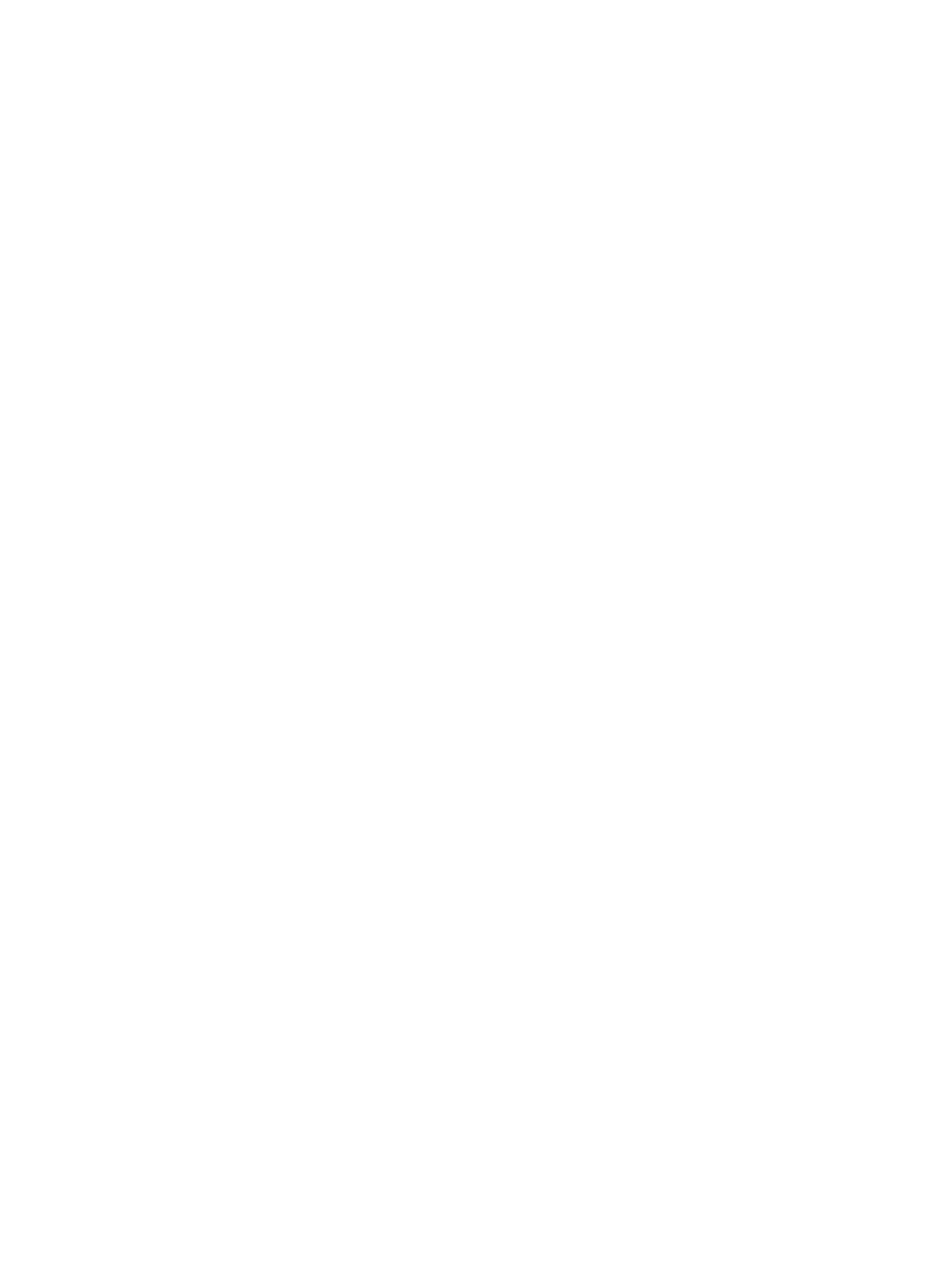
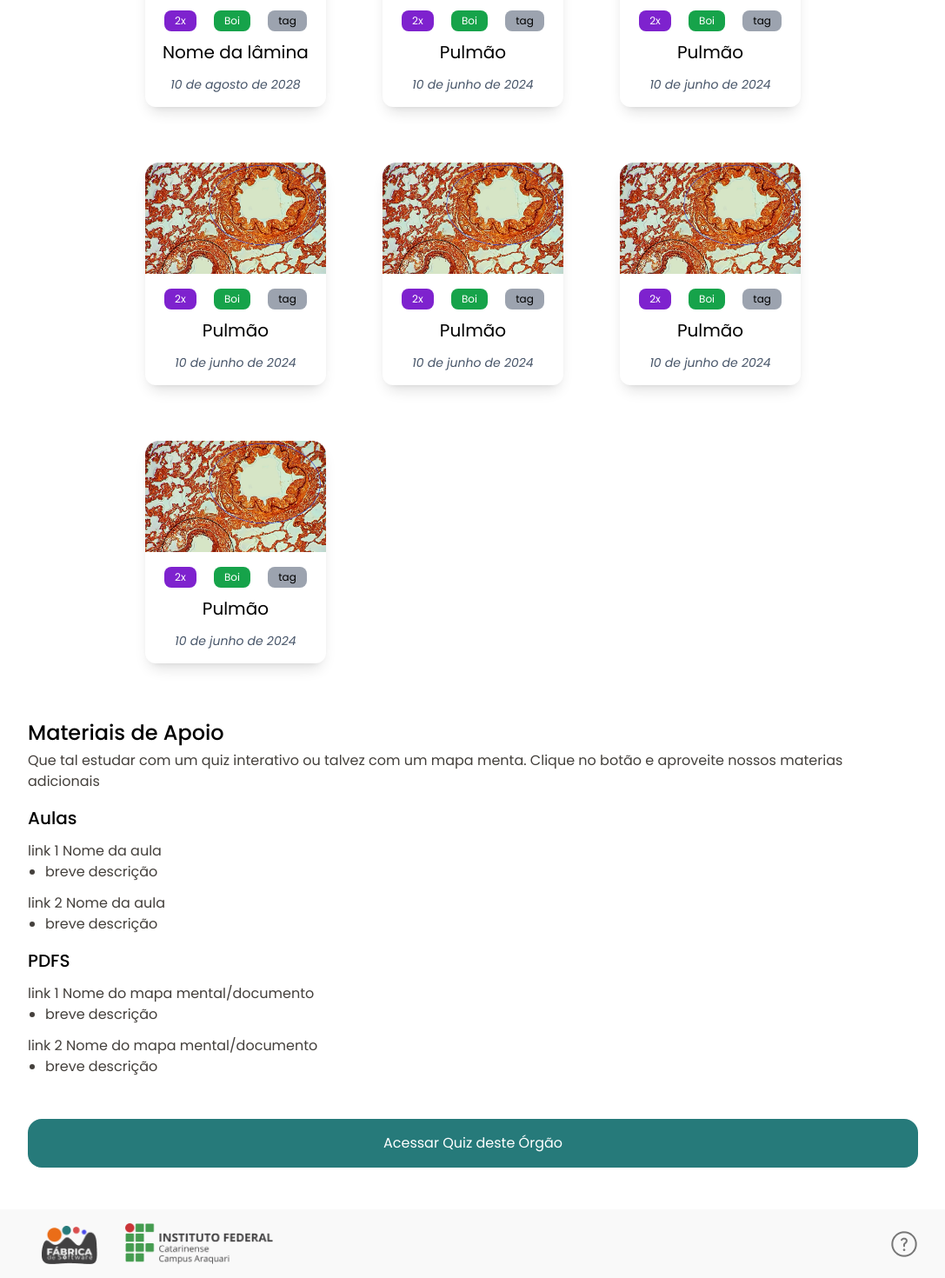
Before and after one commit to fabricadesoftware-ifc/fabricaHistologia_frontend, a Vue app: page /select-post in a window 1280 px wide. Before the commit this address had no page. Shown: the part 233-1703 px from the top of the page at 87% size, without its empty margins (96-1183 px from the left). Before the commit the page ends 800 px from the top, so only its background shows below. Built offline with nearby package versions, Linux system fonts and the light colour scheme.

Commit message:
FEATÃ: Created select post page #43

```diff
--- a/dev-dist/sw.js
+++ b/dev-dist/sw.js
@@ -82,7 +82,7 @@ define(['./workbox-b5f7729d'], (function (workbox) { 'use strict';
     "revision": "3ca0b8505b4bec776b69afdba2768812"
   }, {
     "url": "index.html",
-    "revision": "0.he06i89ip28"
+    "revision": "0.ocek06lcu8"
   }], {});
   workbox.cleanupOutdatedCaches();
   workbox.registerRoute(new workbox.NavigationRoute(workbox.createHandlerBoundToURL("index.html"), {
--- a/src/components/portal/cards/SlideCard.vue
+++ b/src/components/portal/cards/SlideCard.vue
@@ -6,10 +6,10 @@ const props = defineProps({
 })
 </script>
 <template>
-    <div class="w-1/5 xl:w-2/6 md:w-3/6 sm:w-5/6 h-80 flex justify-center" v-for="(items, index) in props.details" :key="index">
+    <div class="w-1/5 2.5xl:w-2/6 2xl:w-2/6 lg:w-3/6 md:w-5/6 h-80 flex justify-center" v-for="(items, index) in props.details" :key="index">
     <div class="group/container w-52 h-64 flex flex-col rounded-2xl shadow-lg duration-200 ease-out hover:cursor-pointer hover:shadow-xl cursor-default">
         <div class="w-full h-3/6 rounded-t-xl">
-            <img src="../assets/media/cellImg.jpg" class="rounded-t-2xl" alt="">
+            <img src="@/assets/images/cellImg.jpg" class="rounded-t-2xl" alt="">
         </div>
         <div class="group/boxtext w-full h-3/6 flex flex-col rounded-b-xl bg-white p-3 group-hover/container:bg-zinc-100">
             <div class="w-full h-2/6 flex items-center">
--- a/src/router/index.js
+++ b/src/router/index.js
@@ -31,6 +31,11 @@ const router = createRouter({
           path: 'post/:id',
           name: 'post-id',
           component: () => import('@/views/portal/PostView.vue')
+        },
+        {
+          path: '/select-post',
+          name: 'select-post',
+          component: () => import('@/views/portal/SelectPostView.vue')
         }
       ]
     },
--- /dev/null
+++ b/src/views/portal/SelectPostView.vue
@@ -0,0 +1,48 @@
+<script setup>
+import  {ContainerGlobal, CardsContainer, SlideCard, AddInfoGlobal, BtnDefault, BackButton, FooterComp, TitleGlobal } from '@/components/index';
+
+const data = [
+
+        {title: 'Aulas', refs: [
+            {link: 'link 1 Nome da aula', desc: 'breve descrição'},
+            {link: 'link 2 Nome da aula', desc: 'breve descrição'}
+        ]},
+        {title: 'PDFS', refs: [
+            {link: 'link 1 Nome do mapa mental/documento', desc: 'breve descrição'},
+            {link: 'link 2 Nome do mapa mental/documento', desc: 'breve descrição'}
+        ]}
+
+]
+
+const objs = [
+    {name: 'Nome da lâmina', date: ['10', 'agosto', '2028'], tags: [{color: 'text-white', background: 'bg-purple-700', content: '2x'}, {color: 'text-white', background: 'bg-green-600', content: 'Boi'}, {color: 'text-black', background: 'bg-gray-400', content: 'tag'} ]},
+
+    {name: 'Pulmão', date: ['10', 'junho', '2024'], tags: [{color: 'text-white', background: 'bg-purple-700', content: '2x'}, {color: 'text-white', background: 'bg-green-600', content: 'Boi'}, {color: 'text-black', background: 'bg-gray-400', content: 'tag'} ]},
+
+    {name: 'Pulmão', date: ['10', 'junho', '2024'], tags: [{color: 'text-white', background: 'bg-purple-700', content: '2x'}, {color: 'text-white', background: 'bg-green-600', content: 'Boi'}, {color: 'text-black', background: 'bg-gray-400', content: 'tag'} ]},
+
+    {name: 'Pulmão', date: ['10', 'junho', '2024'], tags: [{color: 'text-white', background: 'bg-purple-700', content: '2x'}, {color: 'text-white', background: 'bg-green-600', content: 'Boi'}, {color: 'text-black', background: 'bg-gray-400', content: 'tag'} ]},
+
+    {name: 'Pulmão', date: ['10', 'junho', '2024'], tags: [{color: 'text-white', background: 'bg-purple-700', content: '2x'}, {color: 'text-white', background: 'bg-green-600', content: 'Boi'}, {color: 'text-black', background: 'bg-gray-400', content: 'tag'} ]},
+
+    {name: 'Pulmão', date: ['10', 'junho', '2024'], tags: [{color: 'text-white', background: 'bg-purple-700', content: '2x'}, {color: 'text-white', background: 'bg-green-600', content: 'Boi'}, {color: 'text-black', background: 'bg-gray-400', content: 'tag'} ]},
+
+    {name: 'Pulmão', date: ['10', 'junho', '2024'], tags: [{color: 'text-white', background: 'bg-purple-700', content: '2x'}, {color: 'text-white', background: 'bg-green-600', content: 'Boi'}, {color: 'text-black', background: 'bg-gray-400', content: 'tag'} ]}
+]
+</script>
+<template>
+<main class="w-dvh">
+    <ContainerGlobal class="flex justify-center flex-col">
+        <BackButton :title="'voltar'" class=" top-5"/>
+        <TitleGlobal :color="'text-[#181A2A]'" :content="'Estômago'" :position="'justify-center'" class="mt-3"/>
+        <CardsContainer class=" mt-12">
+            <SlideCard :details="objs" />
+        </CardsContainer>
+
+        <AddInfoGlobal :title="'Materiais de Apoio'" :description="'Que tal estudar com um quiz interativo ou talvez com um mapa menta. Clique no botão e aproveite nossos materias adicionais'" :data="data"/>
+
+        <BtnDefault :text="'Acessar Quiz deste Órgão'" :block="true" class=" mt-12"/>
+    </ContainerGlobal>
+    <FooterComp class=" mt-12" />
+</main>
+</template>
--- a/tailwind.config.js
+++ b/tailwind.config.js
@@ -6,9 +6,11 @@ export default {
       poppins: ["Poppins", "sans-serif"]
     },
     screens: {
+      '2.5xl': { 'max': '1700px'},
       '2xl': { 'max': '1536px' },
       'xl': { 'max': '1280px' },
       'lg': { 'max': '1024px' },
+      '2md': {'max': '900px'},
       'md': { 'max': '768px' },
       'sm': { 'max': '640px' },
     },
```
